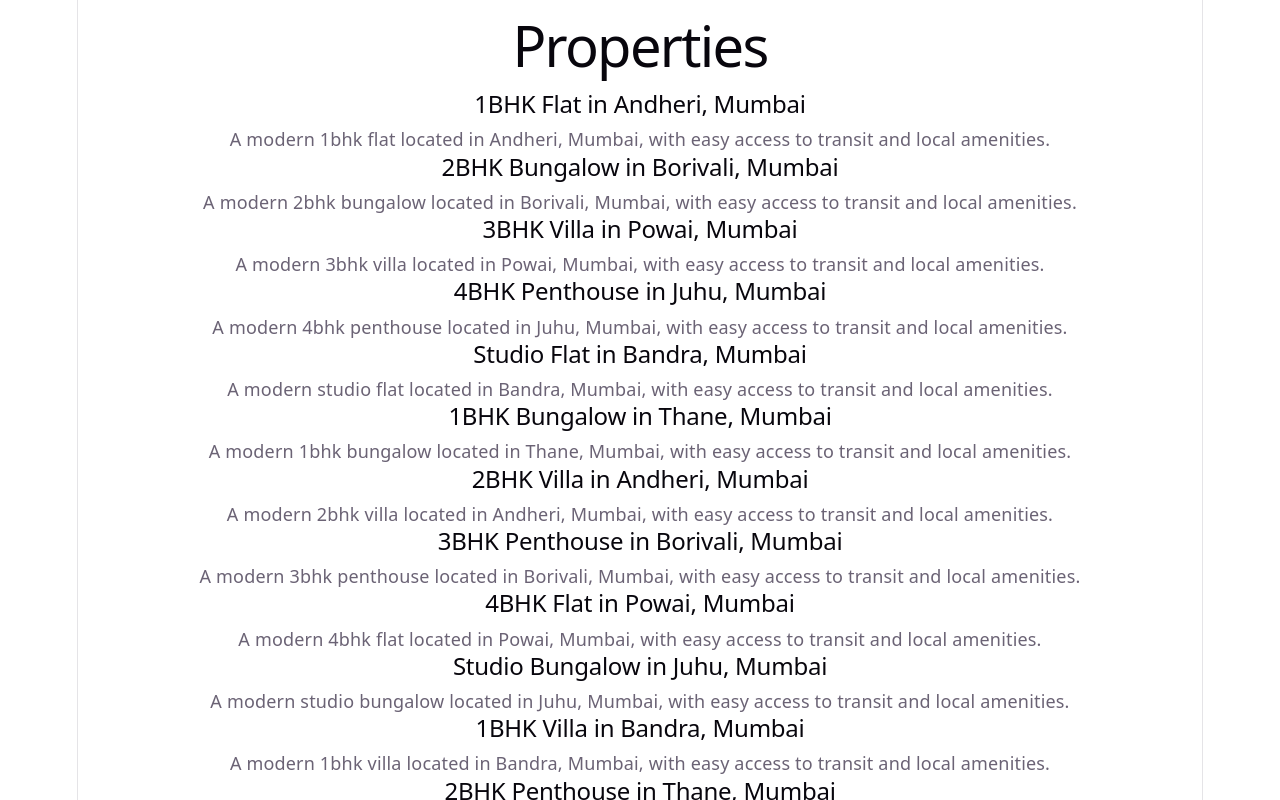
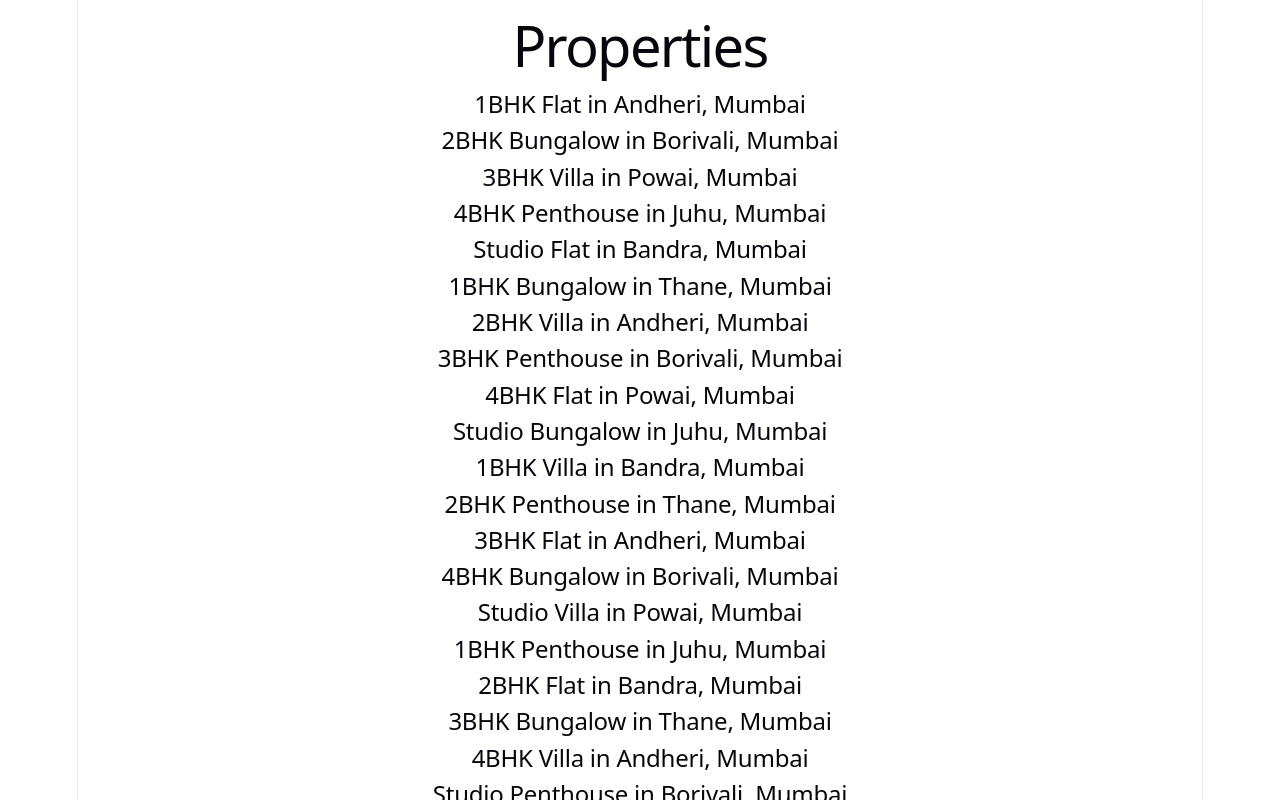
Before and after one commit to sakshi07bhosale/Easy-rent-react-app, a React (Vite) app: page /properties in a window 1280 px wide. Shown: the top 800 px of the page. Built offline with nearby package versions, Linux system fonts and the light colour scheme.

Commit message:
Properties mapping

```diff
--- a/src/views/Properties/Properties.jsx
+++ b/src/views/Properties/Properties.jsx
@@ -1,21 +1,19 @@
+import { PROPERTIES } from "./../data";
 import "./Properties";
-import {PROPERTIES} from "./../data";
 
-function Properties(){
+function Properties() {
     return (
         <div>
             <h1>Properties</h1>
             {PROPERTIES.map((propertyObj) => {
-                return(
+                return (
                     <div className="property" key={propertyObj.id}>
                         <h2>{propertyObj.title}</h2>
-                        <p>{propertyObj.description}</p>
+                        <p>{propertyObj.address}</p>
                     </div>
                 );
             })}
-
         </div>
-
     );
 }
 
```
Also changed, not shown: src/components/PropertyCard/PropertyCard.jsx (+9 -2 lines).
